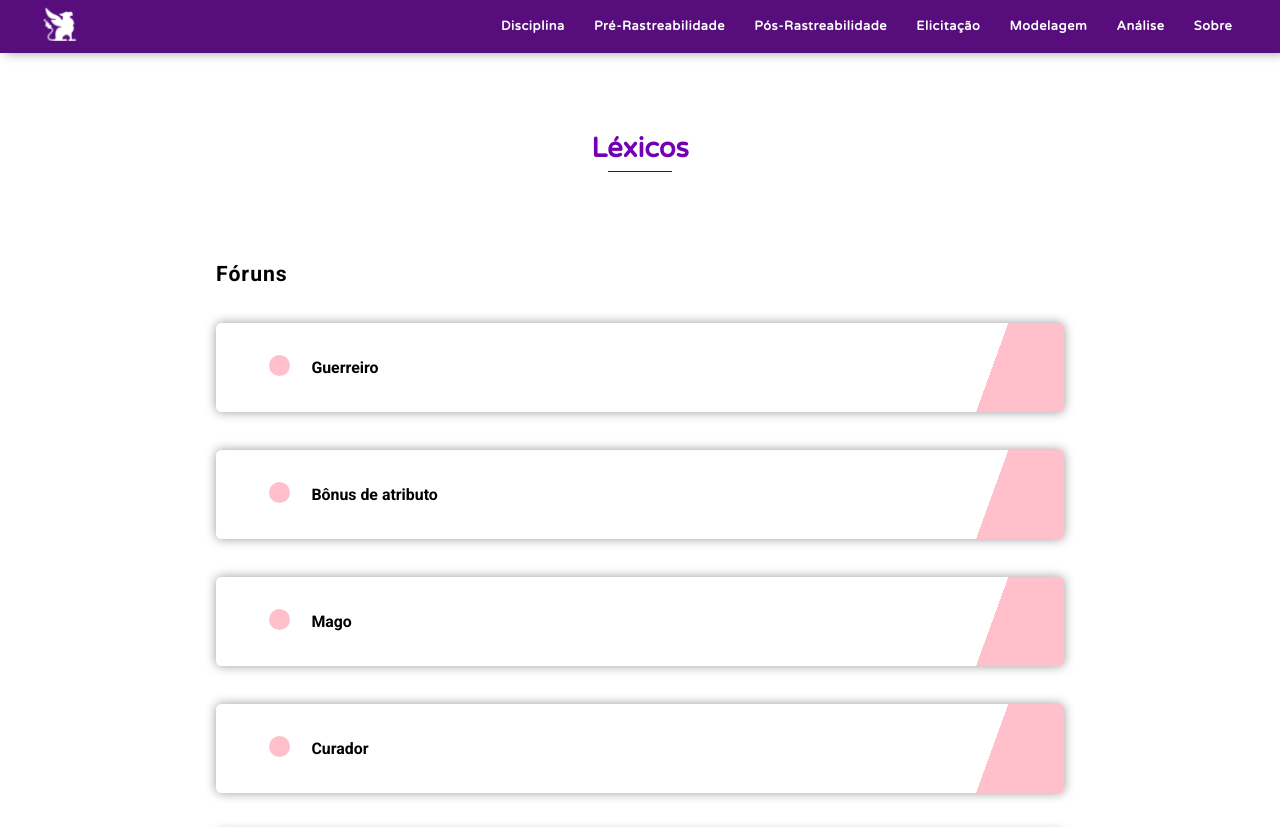
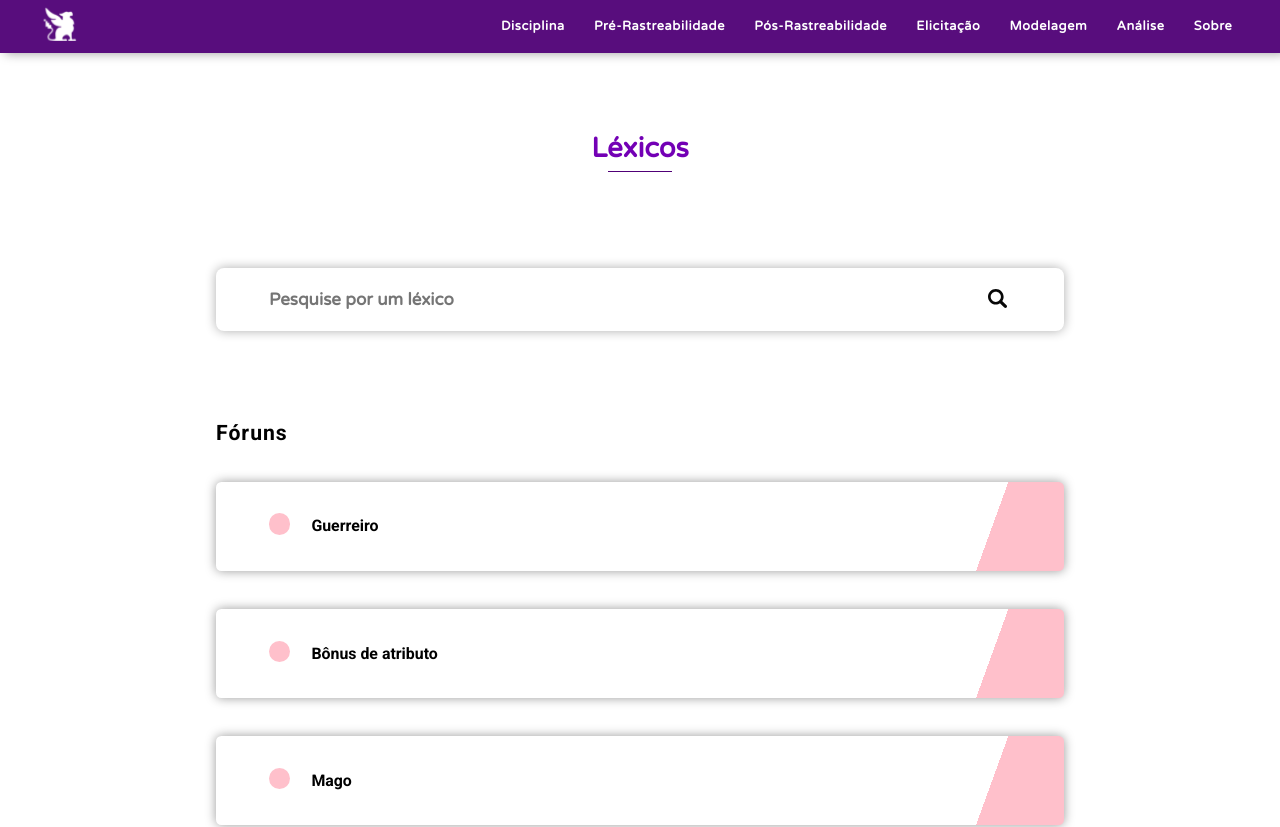
Before and after one commit to requisitos-habitica/Habitica, a React (Create React App) app: page /Modelagem/Lexicos in a window 1280 px wide. Shown: the top 827 px of the page. Built offline with nearby package versions, Linux system fonts and the light colour scheme.

Commit message:
Adiciona um componente de SearchBar

```diff
--- /dev/null
+++ b/src/components/UI/SearchBar/SearchBar.js
@@ -0,0 +1,12 @@
+import React from 'react'
+import './SearchBar.scss'
+import icon from '../../../assets/search.svg'
+
+const SearchBar = ({ onChange, placeholder }) => (
+  <div className="search-bar">
+    <img src={ icon } alt="lupa"/>
+    <input placeholder={ placeholder } onChange={ (event) => onChange(event)}/>
+  </div>
+)
+
+export default SearchBar
--- /dev/null
+++ b/src/components/UI/SearchBar/SearchBar.scss
@@ -0,0 +1,34 @@
+.search-bar {
+
+  position: relative;
+  margin: 7rem 0;
+
+  img {
+    position: absolute;
+    width: 1.8rem;
+    height: 1.8rem;
+    top: 50%;
+    left: 91%;
+  }
+
+  input {
+    width: 100%;
+    padding: 2rem 5rem;
+    margin-top: 2rem;
+
+    font-family: 'Varela Round';
+    font-weight: bold;
+    font-size: 1.6rem;
+
+    -webkit-appearance: none;
+    border: none;
+    border-radius: 8px;
+    box-shadow: 0 0 1rem rgba(0,0,0,.32);
+    transition: var(--transition-fast);
+
+    &:focus {
+      outline: none;
+      box-shadow: 0 1px 1.4rem rgba(0,0,0,.32);
+    }
+  }
+}
--- a/src/components/docs/Modelagem/Lexico/Lexico.js
+++ b/src/components/docs/Modelagem/Lexico/Lexico.js
@@ -1,6 +1,7 @@
 import React from 'react'
 import lexicosObj from '../../../../utils/lexicos'
 import Strip from '../../../UI/Strip/Strip'
+import SearchBar from '../../../UI/SearchBar/SearchBar'
 
 const Lexico = (props) => {
 
@@ -8,19 +9,19 @@ const Lexico = (props) => {
 
   const pushRoute = term => {
     props.history.push(term)
-    //filter("Ta")
   }
 
-  const filter = value => {
+  const filter = event => {
     let termGroup = Object.keys(lexicos).flatMap(group =>
-      Object.keys(lexicos[group].lexic).filter(term => term.indexOf(value) > -1))
-
+      Object.keys(lexicos[group].lexic).filter(term => term.indexOf(event.target.value) > -1))
+    // setta o state pra nao renderizar
     console.log(termGroup)
   }
 
   return (
     <div className="content artefact">
       <h1>Léxicos</h1>
+      <SearchBar placeholder="Pesquise por um léxico" onChange={filter}/>
 
       {Object.keys(lexicos).map(group => (
           <div key={ group } style={ style.container }>
```
Also changed, not shown: src/assets/search.svg (added).
